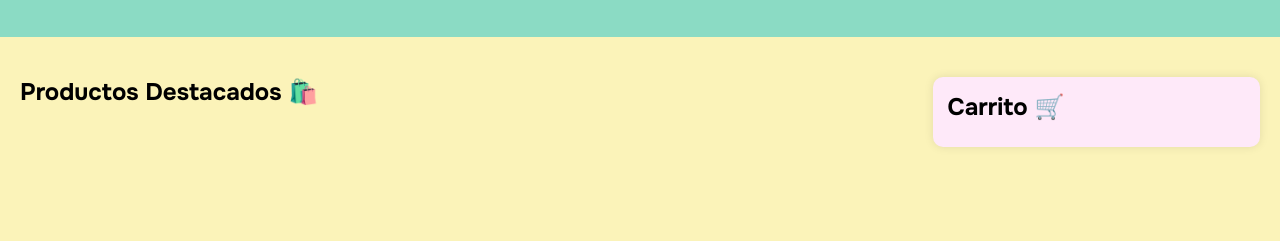
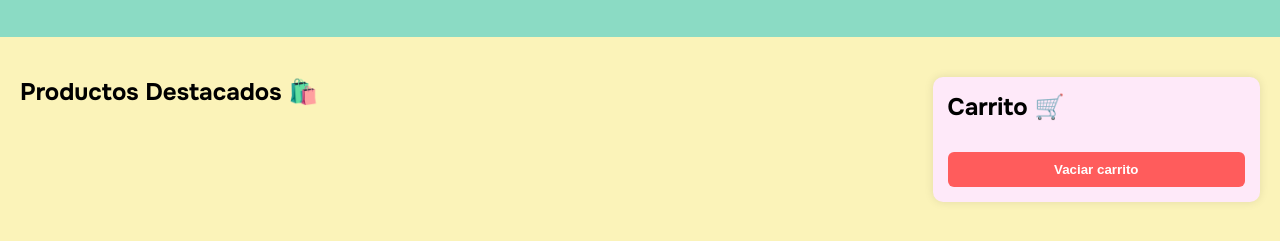
Before and after one commit to Adalab/modulo-2-evaluacion-final-Paula-51, a website built with Vite: page src/index.html in a window 1280 px wide. Shown: the part 151-392 px from the top of the page. Built offline with nearby package versions, Linux system fonts and the light colour scheme; no server answers; a web font is replaced by a local one.

Commit message:
punto final

```diff
--- a/src/index.html
+++ b/src/index.html
@@ -31,6 +31,7 @@
     <aside class="carrito">
       <h2>Carrito 🛒</h2>
         <div class= "cartItems js-carrito"></div>
+        <button class="btn-vaciar-carrito">Vaciar carrito</button>
     </aside>
   </main>
   <script src="./js/main.js"></script>
--- a/src/js/main.js
+++ b/src/js/main.js
@@ -6,6 +6,8 @@ const url = 'https://raw.githubusercontent.com/Adalab/resources/master/apis/prod
 const inputFind = document.querySelector('.js-find-input');
 const btnFind = document.querySelector('.js-find-btn');
 const cart = document.querySelector('.js-carrito');
+const btnVaciar = document.querySelector('#btn-limpiar');
+
 
 //Arrays
 let products =[];
@@ -177,3 +179,11 @@ cart.addEventListener('click', (event) => {
       arrayElements(products, layout); // Actualizar botones en canvas
     }
   });
+
+  //Evento para vaciar el carrito
+  document.querySelector('#btn-limpiar').addEventListener('click', () => {
+    shoppingBag = [];
+    localStorage.removeItem('shoppingBag');
+    paintCart();
+    arrayElements(products, layout);
+  });
--- a/src/scss/main.scss
+++ b/src/scss/main.scss
@@ -141,6 +141,24 @@
     color:rgb(248, 91, 143)
     positi
   }
+
+  .btn-vaciar-carrito {
+    background-color: #ff5c5c;
+    color: white;
+    border: none;
+    padding: 10px 16px;
+    margin-top: 20px;
+    border-radius: 6px;
+    font-weight: bold;
+    cursor: pointer;
+    width: 100%;
+    transition: background-color 0.3s;
+  }
+
+  .btn-vaciar-carrito:hover {
+    background-color: #cc0000;
+  }
+
   /*Dentro del carrito*/
   .cart-sidebar {
     position: fixed;
```
